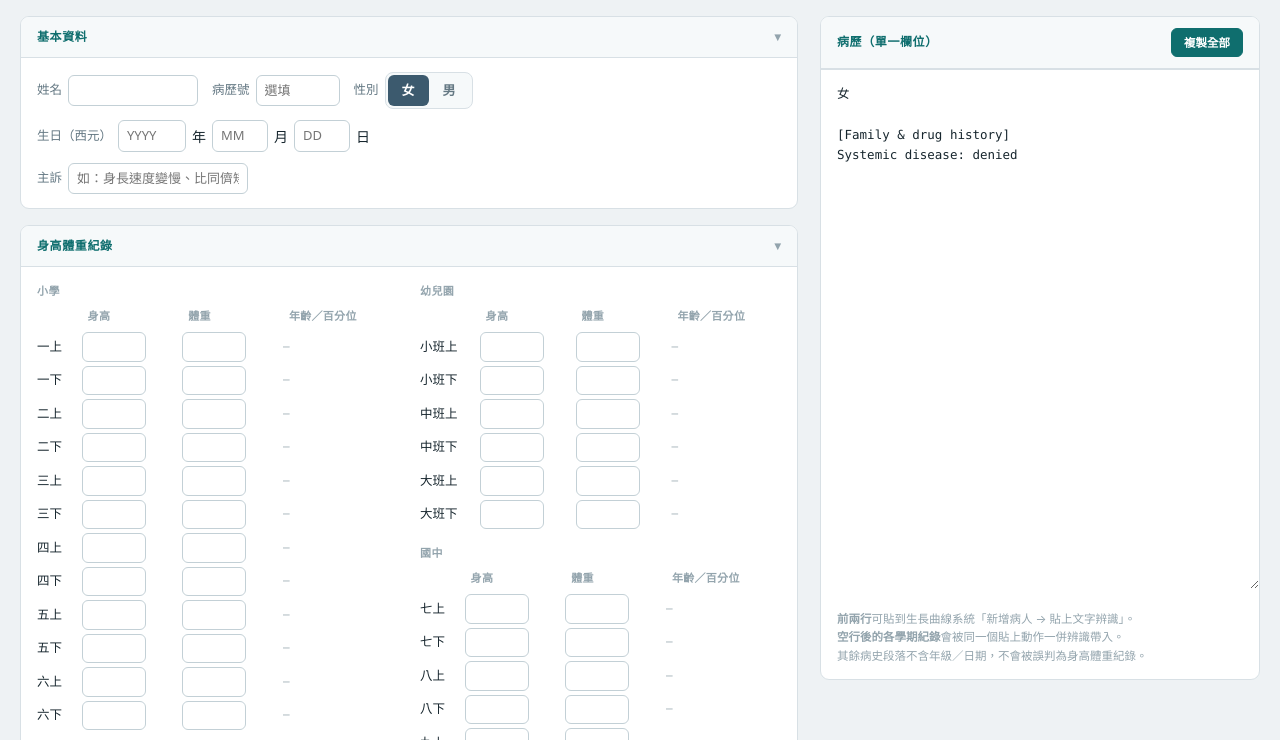
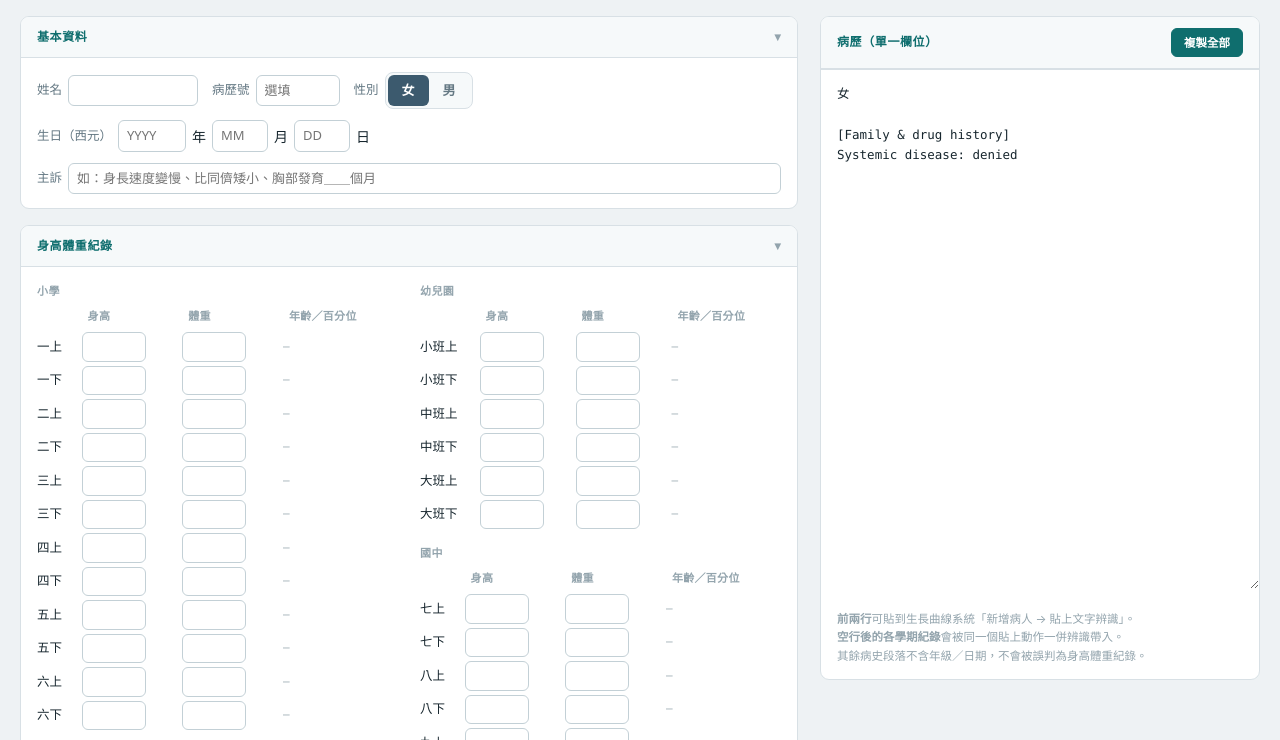
Before and after one commit to yuling-clinic/azurebeauty-growth-up, a plain HTML site: page first_visit_questionnaire.html in a window 1280 px wide. Shown: the part 60-800 px from the top of the page. Drawn offline with Linux system fonts and the light colour scheme.

Commit message:
Add files via upload

```diff
--- a/first_visit_questionnaire.html
+++ b/first_visit_questionnaire.html
@@ -101,7 +101,7 @@
         <span class="calc" id="ageCalc"></span>
       </div>
       <div class="row">
-        <div class="field"><label>主訴</label><input type="text" id="cc" class="w9" placeholder="如：身長速度變慢、比同儕矮小、胸部發育＿＿個月"></div>
+        <div class="field wgrow"><label>主訴</label><input type="text" id="cc" class="wgrow" placeholder="如：身長速度變慢、比同儕矮小、胸部發育＿＿個月" style="min-width:340px"></div>
       </div>
     </div></div>
 
```
